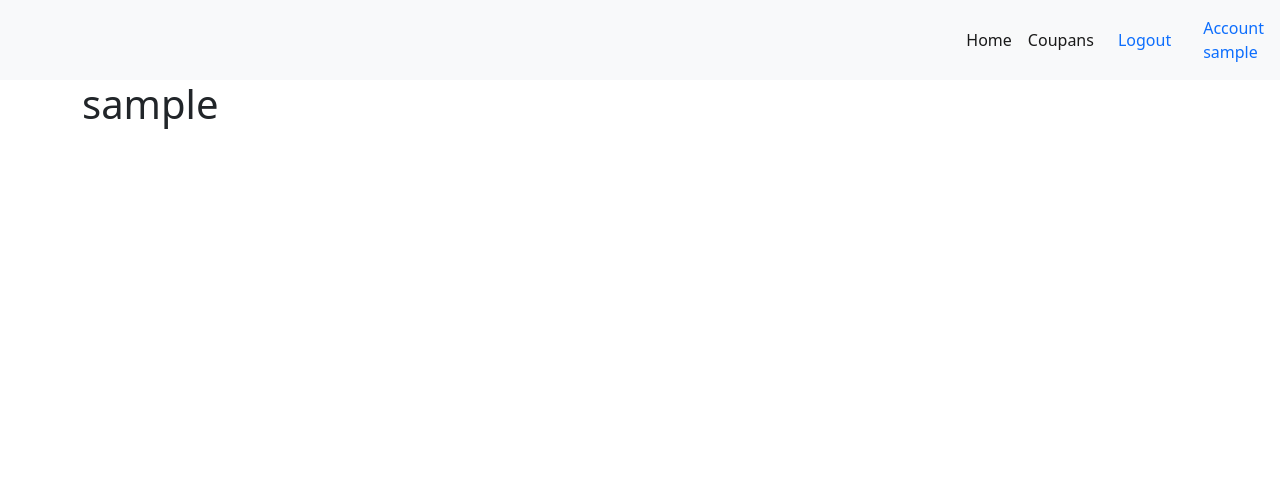
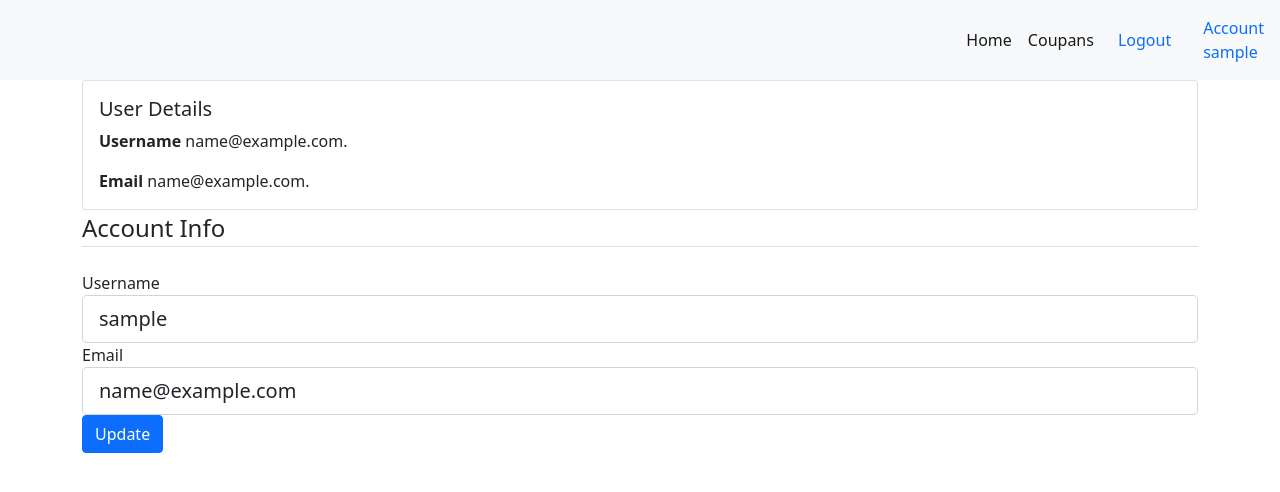
Before and after one commit to Rishabh-Jain21/Flask-Coupan-Manager, a Flask app: page /account in a window 1280 px wide. Shown: the top 492 px of the page. Run offline with Flask 3, Linux system fonts and the light colour scheme; the visitor is signed in with stand-in values (Sample User, id 1).

Commit message:
Added form for users to update their details (username and email)

```diff
--- a/coupans_manager/forms.py
+++ b/coupans_manager/forms.py
@@ -8,6 +8,7 @@ from wtforms import (
 )
 from wtforms.validators import DataRequired, Length, Email, EqualTo
 from coupans_manager.models import User
+from flask_login import current_user
 
 
 class RegistrationForm(FlaskForm):
@@ -37,3 +38,25 @@ class LoginForm(FlaskForm):
     password = PasswordField(label="Password", validators=[DataRequired()])
     remember = BooleanField("Remember Me")
     submit = SubmitField("Login")
+
+
+class UpdateAccountForm(FlaskForm):
+    username = StringField(
+        label="Username", validators=[DataRequired(), Length(min=2, max=20)]
+    )  # username required and length between 2 and 20
+    email = StringField(label="Email", validators=[DataRequired(), Email()])
+    submit = SubmitField("Update")
+
+    def validate_username(self, username):
+        if username.data != current_user.username:
+            user = User.query.filter_by(username=username.data).first()
+            if user:
+                raise ValidationError(
+                    "That username is taken.Please choose different one"
+                )
+
+    def validate_email(self, email):
+        if email.data != current_user.email:
+            user = User.query.filter_by(email=email.data).first()
+            if user:
+                raise ValidationError("That email is taken.Please choose different one")
--- a/coupans_manager/routes.py
+++ b/coupans_manager/routes.py
@@ -1,6 +1,6 @@
 from coupans_manager.models import User, Coupan
 from flask import render_template, flash, redirect, url_for, request
-from coupans_manager.forms import RegistrationForm, LoginForm
+from coupans_manager.forms import RegistrationForm, LoginForm, UpdateAccountForm
 from coupans_manager import app, bcrypt, db
 from flask_login import login_required, login_user, current_user, logout_user
 
@@ -86,7 +86,17 @@ def logout():
     return redirect(url_for("index"))
 
 
-@app.route("/account")
+@app.route("/account", methods=["GET", "POST"])
 @login_required
 def account():
-    return render_template("account.html", title="Account")
+    form = UpdateAccountForm()
+    if form.validate_on_submit():
+        current_user.username = form.username.data
+        current_user.email = form.email.data
+        db.session.commit()
+        flash("Your account has been  updated", "success")
+        return redirect(url_for("account"))
+    elif request.method == "GET":
+        form.username.data = current_user.username
+        form.email.data = current_user.email
+    return render_template("account.html", title="Account", form=form)
--- a/coupans_manager/templates/account.html
+++ b/coupans_manager/templates/account.html
@@ -1,4 +1,48 @@
-{% extends "layout.html" %} {% block content %}
-<h1>{{current_user.username}}</h1>
+{% extends "layout.html" %}
+{% block content %}
+<div class="card">
+    <div class="card-body">
+        <h5 class="card-title">User Details
+        </h5>
+        <p class="card-text"><b>Username</b> {{current_user.email}}.</p>
+        <p class="card-text"><b>Email</b> {{current_user.email}}.</p>
 
+    </div>
+</div>
+
+<div>
+    <form method="POST" action="">
+        {{ form.hidden_tag() }}
+
+        <fieldset class="form-group">
+            <legend class="border-bottom mb-4">Account Info</legend>
+            <div class="form-group">
+                {{form.username.label(class="form-control-label")}} {% if
+                form.username.errors %} {{form.username(class="form-control
+                form-control-lg is-invalid")}}
+                <div class="invalid-feedback">
+                    {% for error in form.username.errors %}
+                    <span>{{error}}</span>
+                    {% endfor %}
+                </div>
+
+                {% else %} {{form.username(class="form-control form-control-lg")}} {%
+                endif %}
+            </div>
+            <div class="form-group">
+                {{form.email.label(class="form-control-label")}}
+                {% if form.email.errors %} {{form.email(class="form-control form-control-lg is-invalid")}}
+                <div class="invalid-feedback">
+                    {% for error in form.email.errors %}
+                    <span>{{error}}</span>
+                    {% endfor %}
+                </div>
+
+                {% else %} {{form.email(class="form-control form-control-lg")}} {% endif
+                %}
+            </div>
+        </fieldset>
+        <div class="form-group">{{form.submit(class="btn btn-primary")}}</div>
+    </form>
+</div>
 {% endblock content %}
--- a/coupans_manager/templates/register.html
+++ b/coupans_manager/templates/register.html
@@ -22,7 +22,7 @@
         {{form.email.label(class="form-control-label")}} {% if form.email.errors
         %} {{form.email(class="form-control form-control-lg is-invalid")}}
         <div class="invalid-feedback">
-          {% for error in form.username.errors %}
+          {% for error in form.email.errors %}
           <span>{{error}}</span>
           {% endfor %}
         </div>
```
